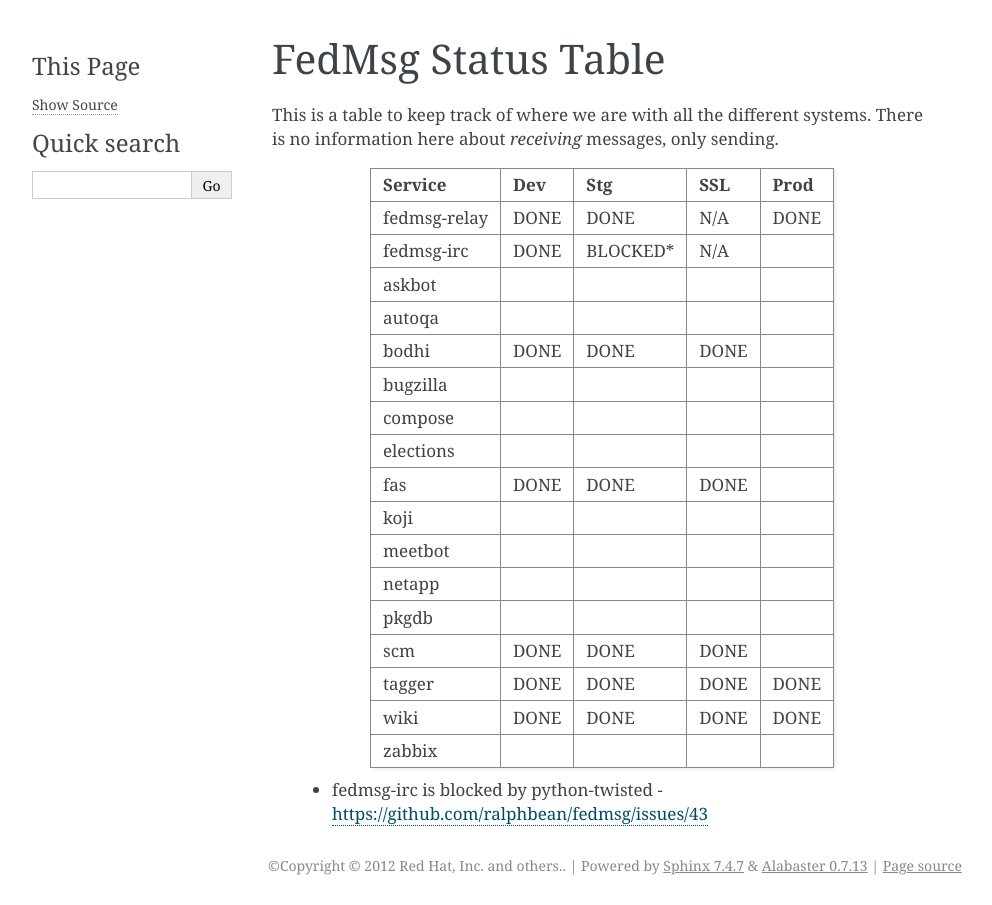
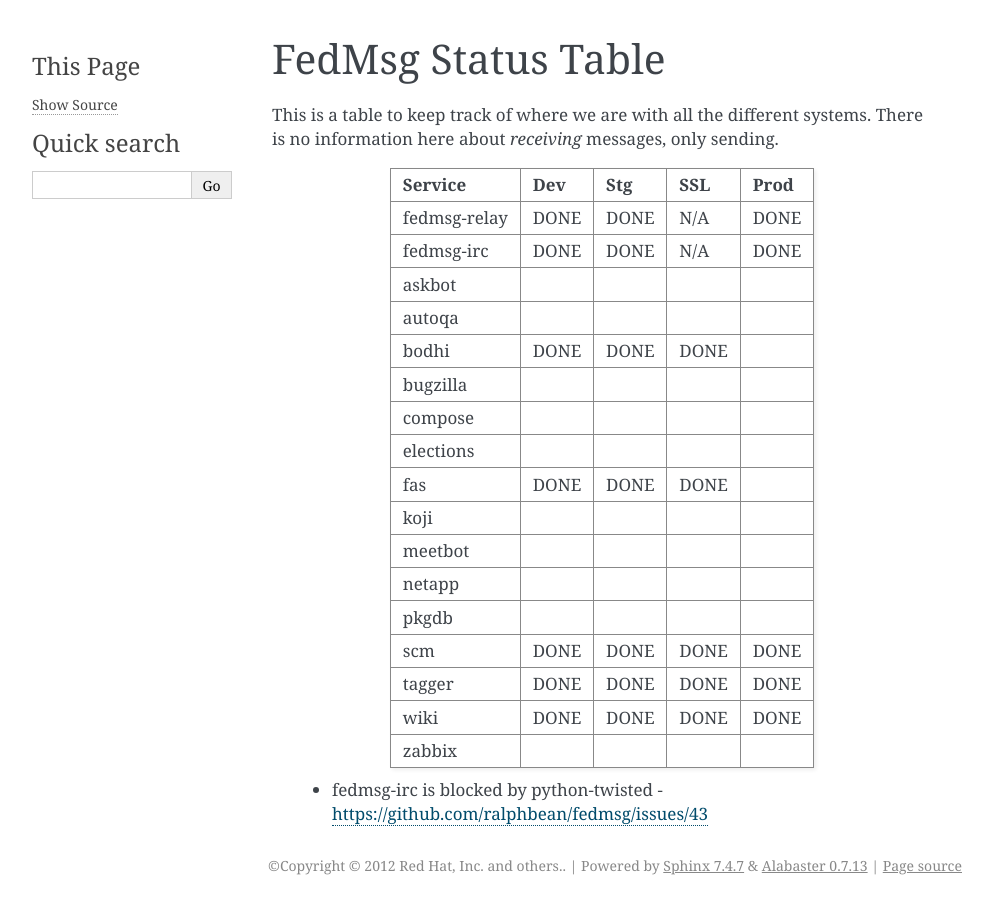
Before and after one commit to fedora-infra/fedmsg, a Sphinx documentation site: the page built from doc/status.rst, in a window 1280 px wide. Shown: the whole page, without its empty margins (148-1140 px from the left). Built offline with Sphinx 7.4.7, drawn with Linux system fonts in a browser that asks for light colours.

Commit message:
Marking irc and scm and done.

```diff
--- a/doc/status.rst
+++ b/doc/status.rst
@@ -9,7 +9,7 @@
 +===============+===========+============+==========+===========+
 | fedmsg-relay  | DONE      |   DONE     | N/A      | DONE      |
 +---------------+-----------+------------+----------+-----------+
-| fedmsg-irc    | DONE      |   BLOCKED* | N/A      |           |
+| fedmsg-irc    | DONE      |   DONE     | N/A      | DONE      |
 +---------------+-----------+------------+----------+-----------+
 | askbot        |           |            |          |           |
 +---------------+-----------+------------+----------+-----------+
@@ -33,7 +33,7 @@
 +---------------+-----------+------------+----------+-----------+
 | pkgdb         |           |            |          |           |
 +---------------+-----------+------------+----------+-----------+
-| scm           | DONE      |  DONE      | DONE     |           |
+| scm           | DONE      |  DONE      | DONE     | DONE      |
 +---------------+-----------+------------+----------+-----------+
 | tagger        | DONE      |  DONE      | DONE     | DONE      |
 +---------------+-----------+------------+----------+-----------+
```
